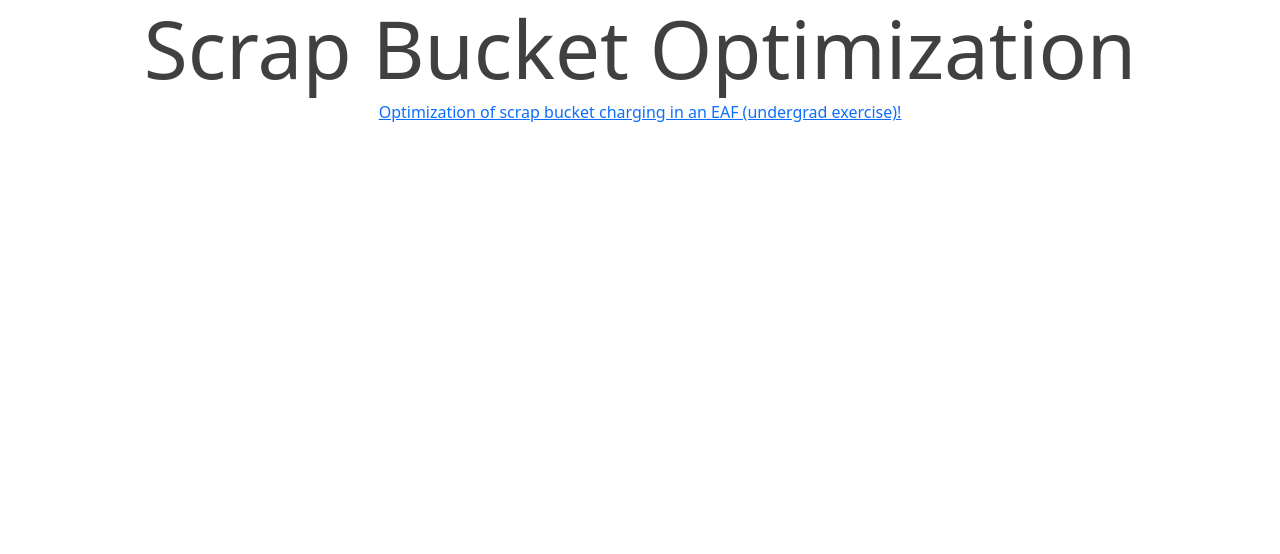
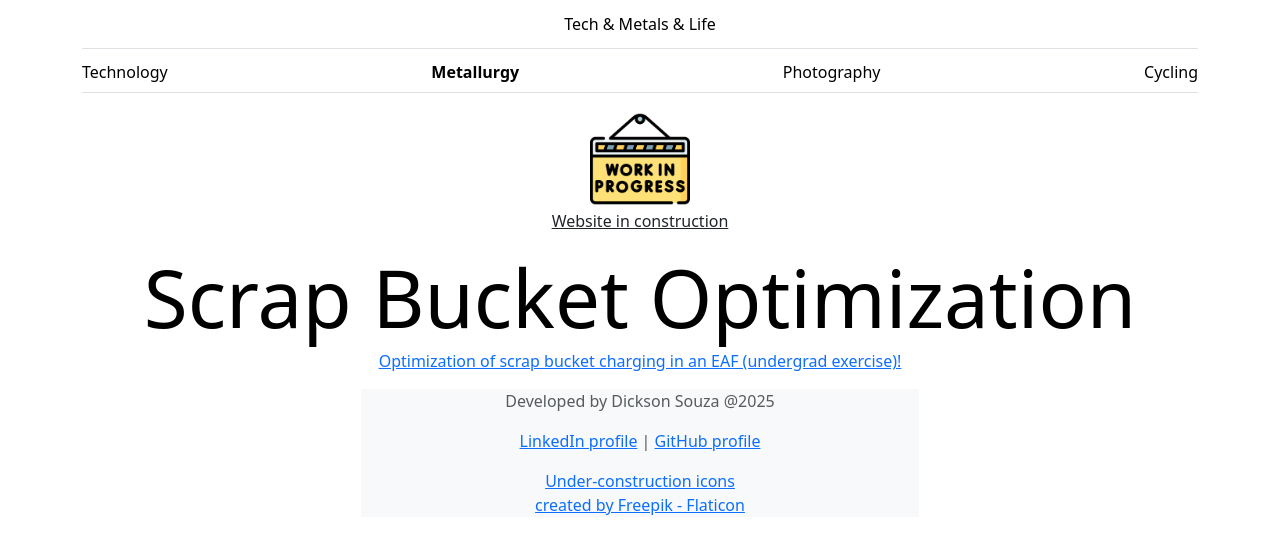
Before and after one commit to disouzam/blog-frontend-public, a React (Vite) app: page /metallurgy in a window 1280 px wide. Shown: the top 554 px of the page. Built offline with nearby package versions, Linux system fonts and the light colour scheme.

Commit message:
Enclosed provisory content of Metallurgy component with a Header, Navbar and a footer

```diff
--- a/src/components/Metallurgy.tsx
+++ b/src/components/Metallurgy.tsx
@@ -1,5 +1,24 @@
+import Footer from "./Footer";
+import Header from "./Header";
+import NavBar from "./NavBar";
+
 function Metallurgy() {
+  const workInProgressIcon = "./work-in-progress-color.png";
   return (
+    <main className="container">
+      <Header />
+      <NavBar />
+      <div className="text-center">
+        <img
+          src={workInProgressIcon}
+          className="rounded"
+          height="100px"
+          alt="Icon of a board saying Work in progress"
+        />
+        <p>
+          <u>Website in construction</u>
+        </p>
+      </div>
       <div className="text-center">
         <h2 className="display-1 link-body-emphasis mb-1">
           Scrap Bucket Optimization
@@ -10,10 +29,13 @@ function Metallurgy() {
             target="_blank"
             rel="noopener"
           >
-          Optimization of scrap bucket charging in an EAF (undergrad exercise)!
+            Optimization of scrap bucket charging in an EAF (undergrad
+            exercise)!
           </a>
         </p>
       </div>
+      <Footer />
+    </main>
   );
 }
 
```
Lines whose indentation alone changed are shown as unchanged.
